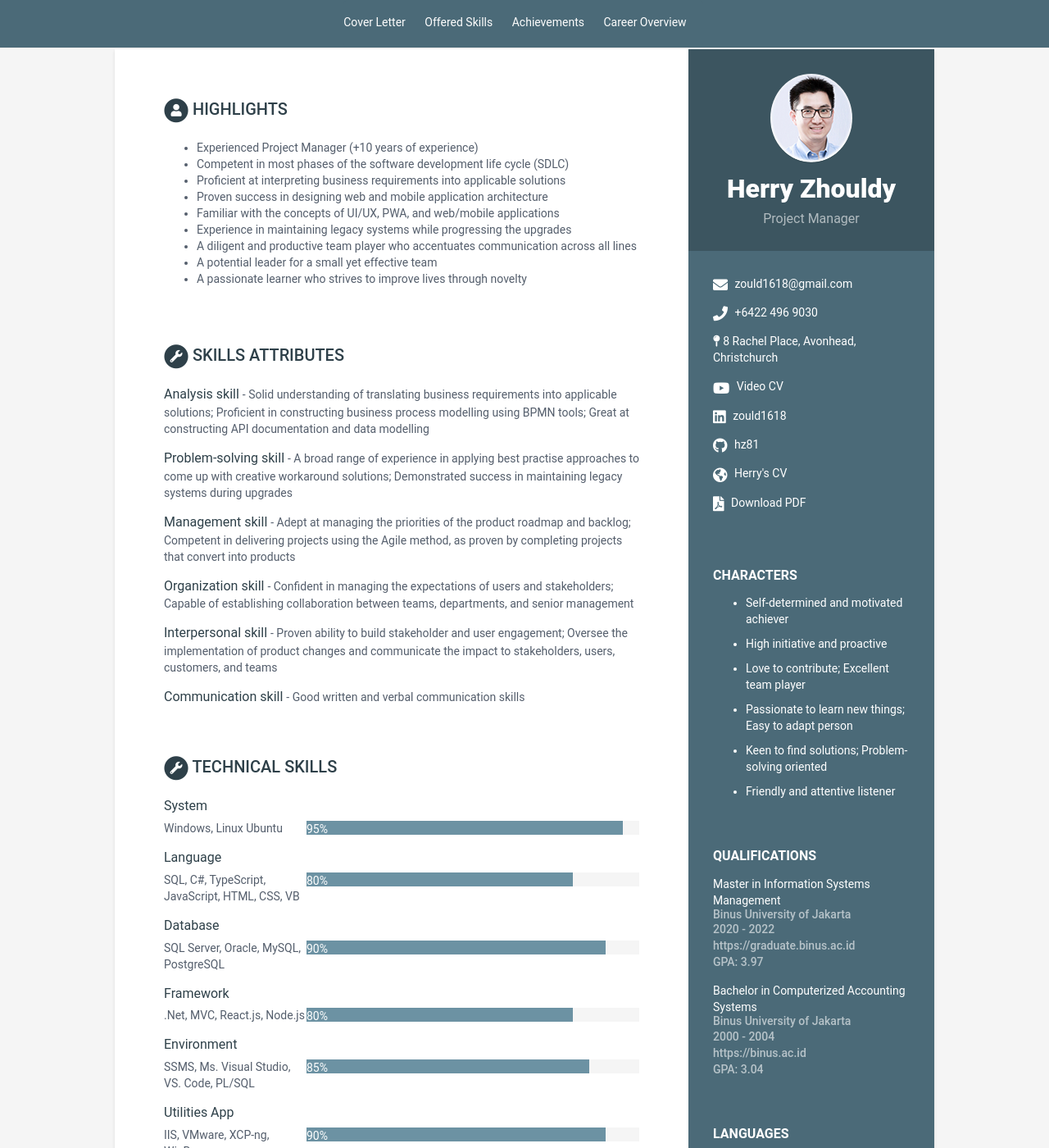
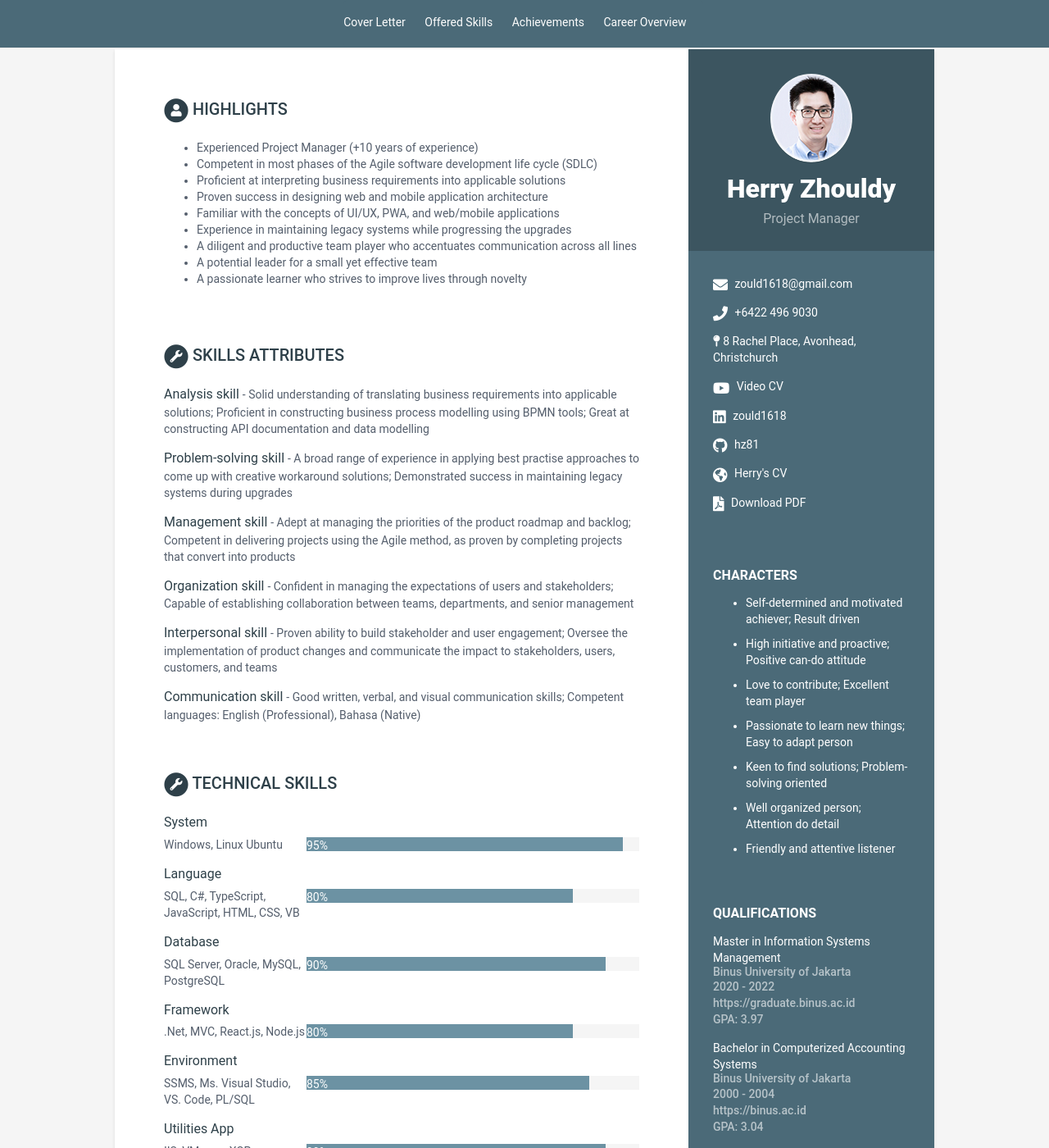
Before and after one commit to hz81/cv-pm1, a Jekyll site: the page built from index.html, in a window 1280 px wide and 1400 px high. Shown: the whole window at 82% size. Built offline with Jekyll 4.4.1, drawn with Linux system fonts in a browser that asks for light colours; some of the changed text lies outside the part shown.

Commit message:
Update data.yml

```diff
--- a/_data/data.yml
+++ b/_data/data.yml
@@ -31,11 +31,12 @@ sidebar:
     characters:
       title: Characters
       info:
-        - item: Self-determined and motivated achiever
-        - item: High initiative and proactive
+        - item: Self-determined and motivated achiever; Result driven
+        - item: High initiative and proactive; Positive can-do attitude
         - item: Love to contribute; Excellent team player
         - item: Passionate to learn new things; Easy to adapt person
         - item: Keen to find solutions; Problem-solving oriented
+        - item: Well organized person; Attention do detail
         - item: Friendly and attentive listener
 
     languages:
@@ -96,7 +97,7 @@ highlights:
     title: Highlights
     summary: |
       - Experienced Project Manager (+10 years of experience)
-      - Competent in most phases of the software development life cycle (SDLC)
+      - Competent in most phases of the Agile software development life cycle (SDLC)
       - Proficient at interpreting business requirements into applicable solutions
       - Proven success in designing web and mobile application architecture
       - Familiar with the concepts of UI/UX, PWA, and web/mobile applications
@@ -124,7 +125,7 @@ skills-attributes:
         desc: "Proven ability to build stakeholder and user engagement; Oversee the implementation of product changes and communicate the impact to stakeholders, users, customers, and teams"
 
       - title: Communication skill
-        desc: Good written and verbal communication skills
+        desc: "Good written, verbal, and visual communication skills; Competent languages: English (Professional), Bahasa (Native)"
 
 skills-tech:
     title: Technical Skills
@@ -154,7 +155,7 @@ skills-tech:
         level: 90%
 
       - group: "Collaboration App"
-        name: "Github, Office365, Google Workspace, Jira Software"
+        name: "Github, M365, Google Workspace, Jira"
         level: 90%
 
 achievements:
```
